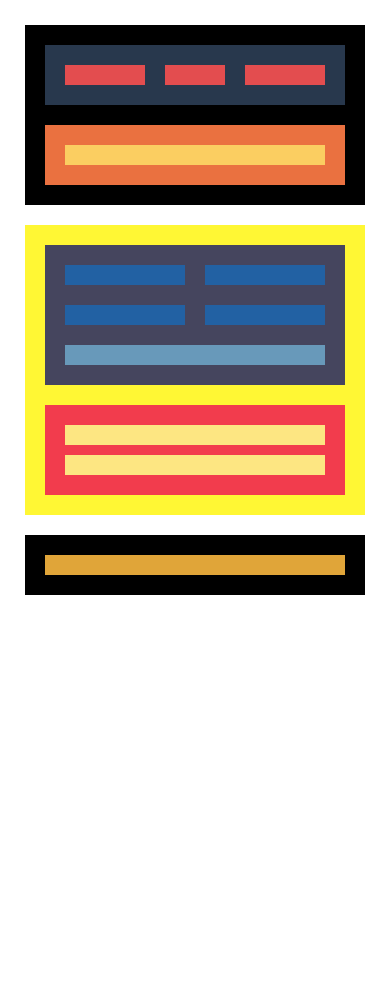
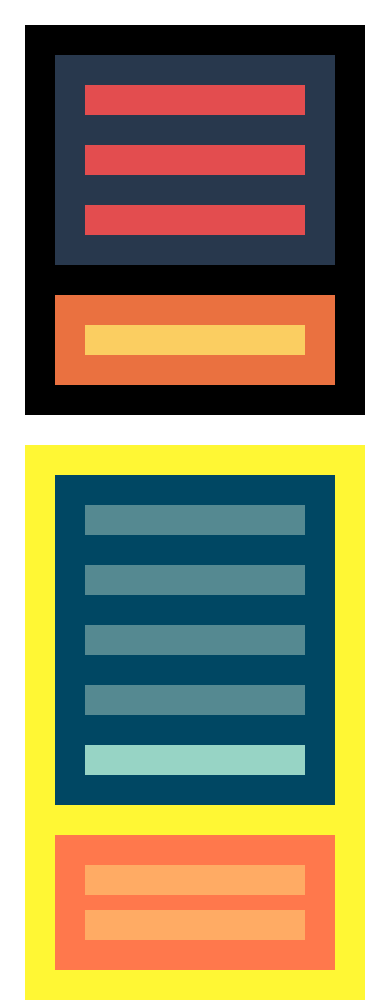
Before and after one commit to ArianeReact/Sprint_1, a plain HTML site: page index.html in a window 390 px wide. Shown: the top 1000 px of the page. Before the commit the page ends 844 px from the top, so only its background shows below. Drawn offline with Linux system fonts and the light colour scheme.

Commit message:
Nivell 1 - Exercici 3

```diff
--- a/css/responsive.css
+++ b/css/responsive.css
@@ -15,3 +15,43 @@
         flex: 0 1 80px;
     }
 }
+
+@media only screen and (max-width: 480px) {
+    :root {
+        --gap: 30px;
+        --padding:15px;
+    }
+    section{
+        gap:var(--gap);
+    }
+    #navBar{
+        flex-direction: column;
+        gap:var(--gap);
+    }
+    #navBar >*{
+        flex: 1 1 100%;
+        margin: 0px !important;
+    }
+    #contentLeft{
+        background-color:#004763;
+    }
+    #contentArticles>article{
+        flex: 1 1 100%;
+        background-color: #558991;
+    }
+    #footerArticles{
+        background-color:#97d4c5;
+    }
+    #contentRight{
+        background-color: #ff784c;
+    }
+    #contentRight #titleContentRight{
+        background-color: #ffab64;
+    }
+    #contentRight #textContentRight{
+        background-color: #ffab64;
+    }
+    #contentFooter{
+        background-color: #ffbf60;
+    }
+}
```
